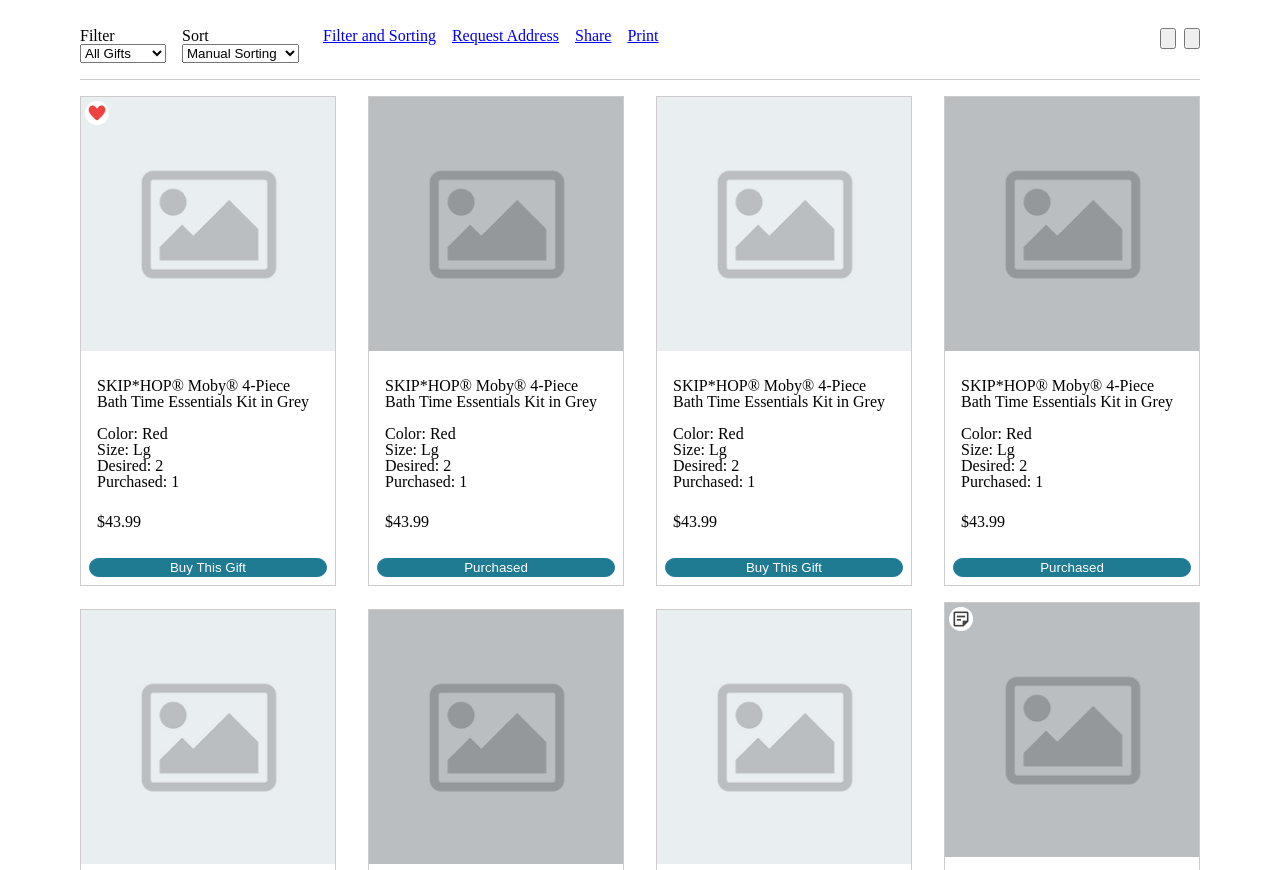
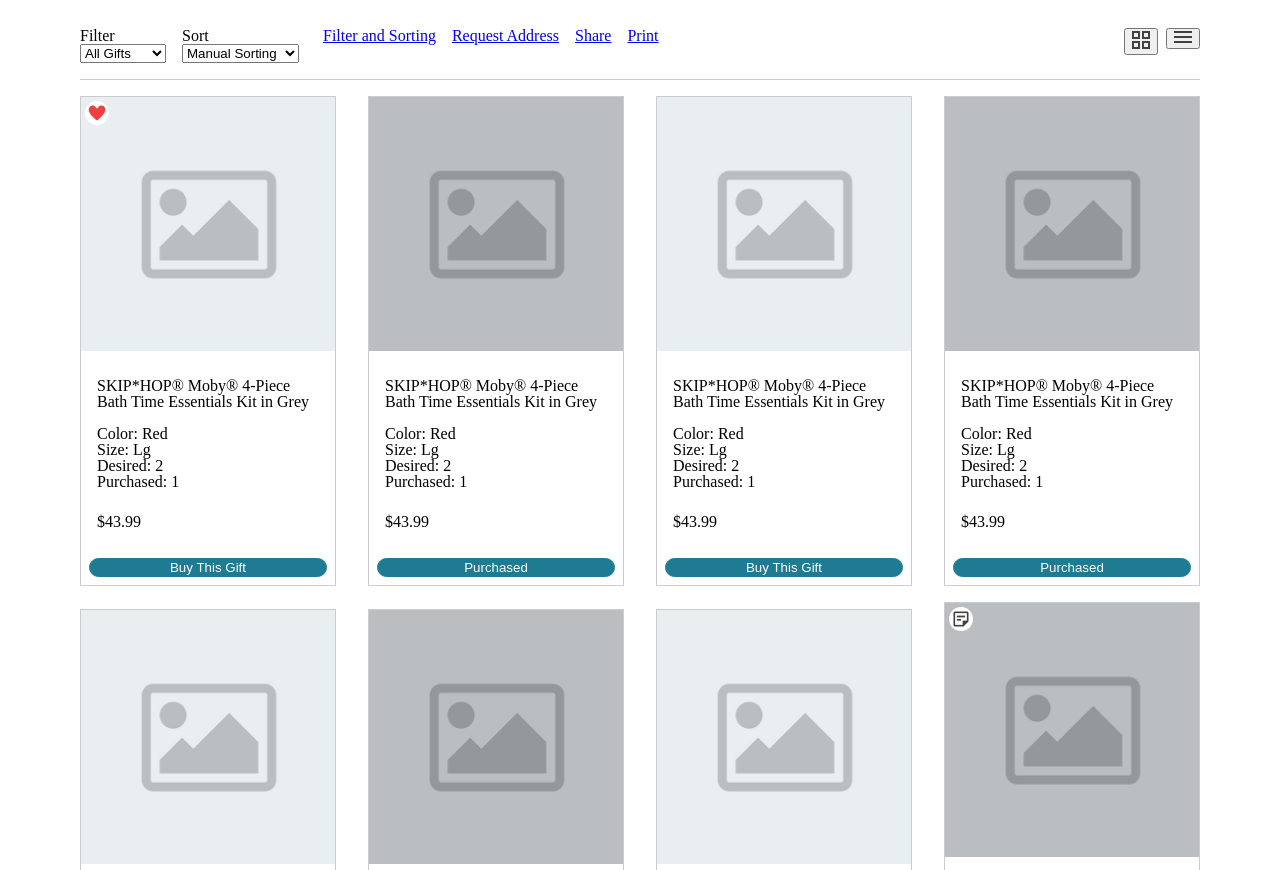
Before and after one commit to tony-coder-18/grid-list-tech-assessment, a plain HTML site: page index.html in a window 1280 px wide. Shown: the top 870 px of the page. Drawn offline with Linux system fonts and the light colour scheme.

Commit message:
add button toggles images

```diff
--- a/index.html
+++ b/index.html
@@ -66,12 +66,12 @@
                 <ul class="nav-right">
                     <li>
                         <button class="btn-secondary btn-secondary--grid-list" id="gridToggle">
-                            <img src="assets/images/" alt="">
+                            <img src="assets/images/grid-toggle.svg" alt="">
                         </button>
                     </li>
                     <li>
                         <button class="btn-secondary btn-secondary--grid-list" id="listToggle">
-                            <img src="" alt="">
+                            <img src="assets/images/list-toggle.svg" alt="">
                         </button>
                     </li>
                 </ul>
```
Also changed, not shown: assets/images/grid-toggle.svg (added), assets/images/list-toggle.svg (added).
